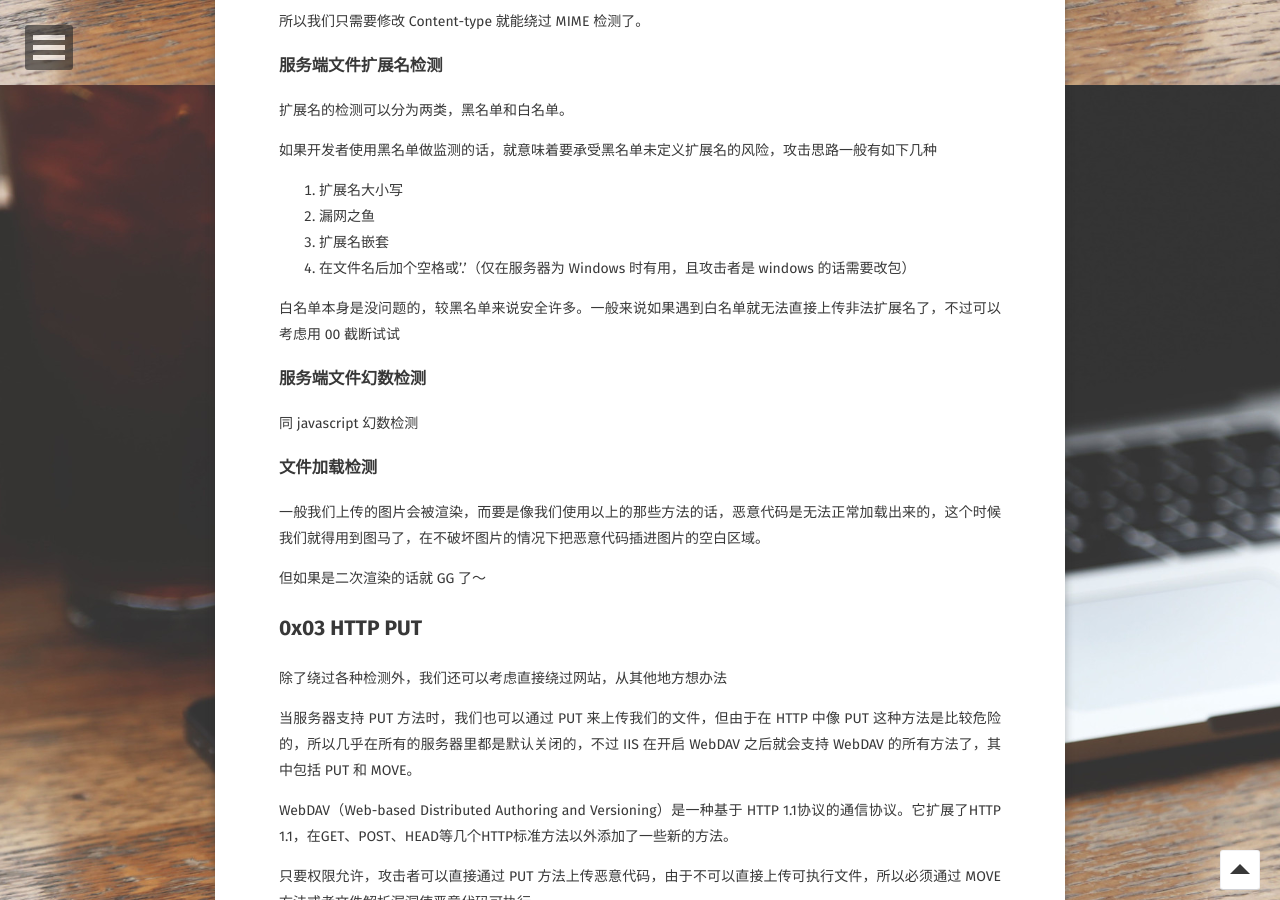
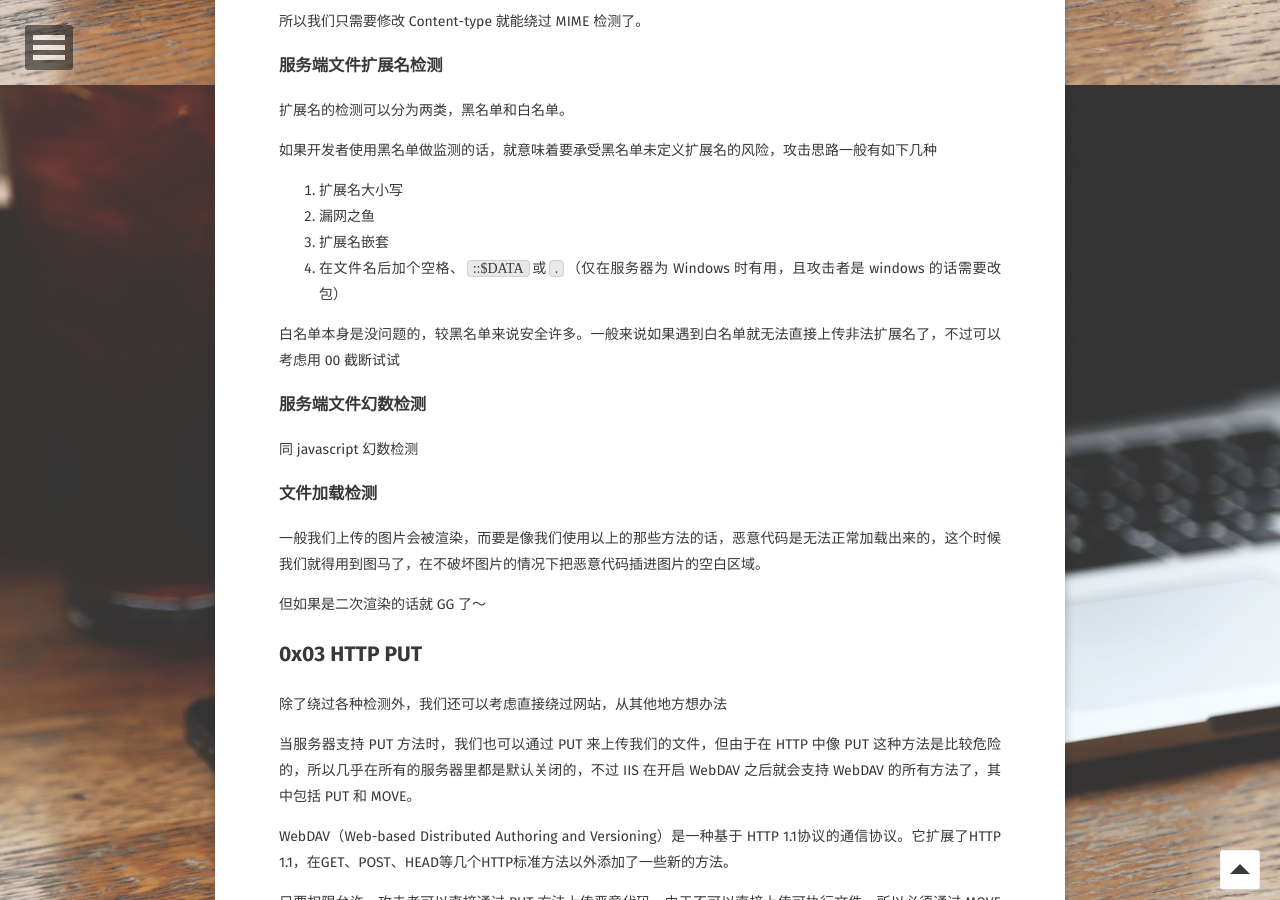
Before and after one commit to Aquilao/Blog, a Jekyll site: the page built from _posts/2018-5-30-UFU.md, in a window 1280 px wide and 900 px high, scrolled down 1715 px. Built offline with Jekyll 4.4.1, drawn with Linux system fonts in a browser that asks for light colours; some web fonts are replaced; comment, search, counter and statistics services are not loaded.

Commit message:
Update UFU

```diff
--- a/_posts/2018-5-30-UFU.md
+++ b/_posts/2018-5-30-UFU.md
@@ -84,7 +84,7 @@ PHP 获取文件类型的方法是通过 HTTP Response 里面的 Content-type
 1. 扩展名大小写
 2. 漏网之鱼
 3. 扩展名嵌套
-4. 在文件名后加个空格或'.'（仅在服务器为 Windows 时有用，且攻击者是 windows 的话需要改包）
+4. 在文件名后加个空格、`::$DATA`或`.`（仅在服务器为 Windows 时有用，且攻击者是 windows 的话需要改包）
 
 白名单本身是没问题的，较黑名单来说安全许多。一般来说如果遇到白名单就无法直接上传非法扩展名了，不过可以考虑用 00 截断试试
 
```
Also changed, not shown: _posts/2017-11-5-Elevation_of_privilege-Ruijie_gateway.md (renamed from _posts/2017-11-5-Elevation_of_privilege-Reijie_gateway.md, +9 -9 lines).
